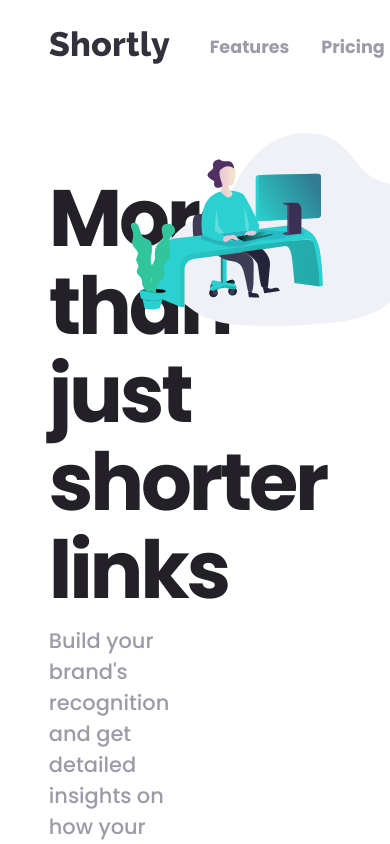
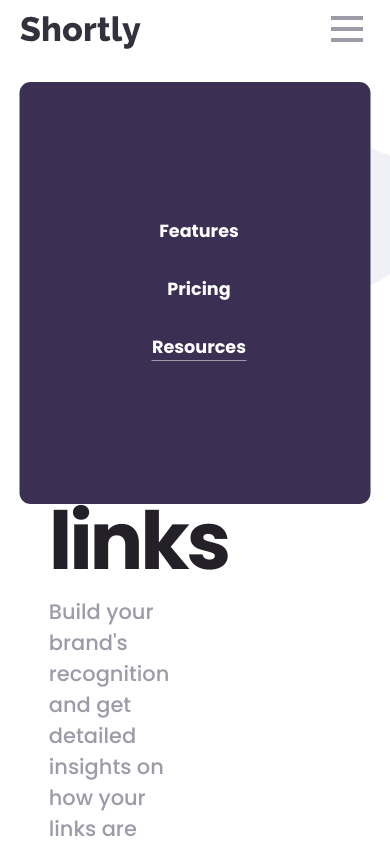
Before and after one commit to slekstut/url-shortening-api-master, a Vue app: page / in a window 390 px wide. Shown: the top 844 px of the page. Built offline with nearby package versions, Linux system fonts and the light colour scheme.

Commit message:
started responsive design on mobile menu

```diff
--- a/src/components/Navbar.vue
+++ b/src/components/Navbar.vue
@@ -2,18 +2,27 @@
   <nav>
     <div class="nav-left">
       <div class="logo"><img src="../assets/images/logo.svg" alt="" /></div>
+      <div :class="{ 'active-mobile-menu': activeMobileMenu }">
         <ul>
           <li>Features</li>
           <li>Pricing</li>
           <li>Resources</li>
         </ul>
       </div>
-
       <div class="auth-btns">
-      <LoginBtn :class="{ 'active-btn': isActive === 1 }" @click="isActive=1">Login</LoginBtn>
-      <SignupBtn :class="{ 'active-btn': isActive === 2 }" @click="isActive=2">Sign Up</SignupBtn>
+        <LoginBtn
+          :class="{ 'active-btn': isActive === 1 }"
+          @click="isActive = 1"
+          >Login</LoginBtn
+        >
+        <SignupBtn
+          :class="{ 'active-btn': isActive === 2 }"
+          @click="isActive = 2"
+          >Sign Up</SignupBtn
+        >
       </div>
-    <div class="menu-icon">
+    </div>
+    <div class="menu-icon" @click="activeMobileMenu = !activeMobileMenu">
       <span class="line"></span>
       <span class="line"></span>
       <span class="line"></span>
@@ -29,6 +38,7 @@
   data() {
     return {
       isActive: 2,
+      activeMobileMenu: false,
     };
   },
 };
@@ -73,24 +83,64 @@
   .auth-btns {
     display: flex;
     button:first-child {
-        margin-right: .5rem;
+      margin-right: 0.5rem;
     }
   }
   .menu-icon {
+    display: none;
+  }
+}
+
+@media only screen and (max-width: 768px) {
+  nav {
+    width: 90%;
+    .nav-left {
+      ul {
+        display: flex;
+        flex-direction: column;
+        justify-content: center;
+        align-items: center;
+        padding-top: 2.5rem;
+        padding-bottom: 1rem;
+        background-color: $darkViolet;
         position: absolute;
-    top: 2rem;
-    right: 2rem;
+        top: 4rem;
+        left: 50%;
+        transform: translate(-50%);
+        right: 1rem;
+        width: 100%;
+        min-height: 50vh;
+        height: 100%;
+        z-index: 100;
+        border-radius: .7rem;
+          li {
+            color: $white;
+            margin-bottom: 2rem;
+            &:last-child {
+              border-bottom: 1px solid $grayishViolet;
+            }
+          }
+      }
+    }
+    .auth-btns {
+      display: none;
+    }
+    .menu-icon {
+      display: flex;
+      position: absolute;
+      top: 1rem;
+      right: 0.5rem;
       width: 32px;
       height: 26px;
-    display: none;
       flex-direction: column;
       justify-content: space-between;
       .line {
-      display: none;
+        display: block;
         width: 100%;
         height: 4px;
         background: $grayishViolet;
       }
     }
   }
+}
 </style>
```
Lines whose indentation alone changed are shown as unchanged.
